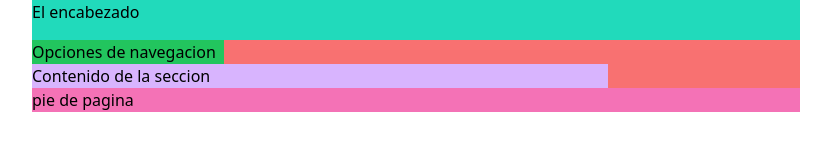
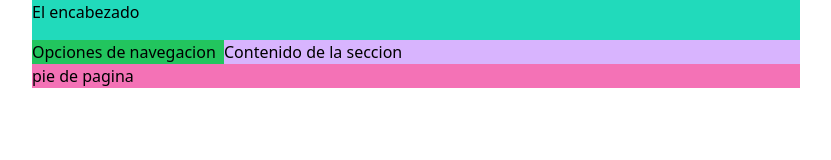
Before and after one commit to DerwinGitHub/proyectoTailwind, a website: page src/index.html in a window 1280 px wide. Shown: the whole page, without its empty margins (224-1055 px from the left). Drawn offline with nearby package versions, Linux system fonts and the light colour scheme; files that its build step writes are made by us from their sources.

Commit message:
Estructuracon grid Tailwind

```diff
--- a/src/index.html
+++ b/src/index.html
@@ -8,19 +8,19 @@
     <title>Modelo Cajas Floats</title>
 </head>
 <body>
-    <div class="mx-auto bg-orange-400 max-w-3xl container">
-        <header class="h-10 bg-[#21DABB]">
+    <div class="grid grid-cols-4 mx-auto bg-orange-400 max-w-3xl container">
+        <header class="col-span-4 h-10 bg-[#21DABB]">
             El encabezado
         </header>
-        <section class="flex flex-col bg-red-400">
-            <nav class="h-[101 px]  w-1/4 bg-green-500">
+
+            <nav class="h-[101 px]   bg-green-500">
                 Opciones de navegacion
             </nav>
-            <article class="w-3/4 bg-purple-300">
+            <article class="col-span-3 bg-purple-300">
                 Contenido de la seccion
             </article>
-        </section>
-        <footer class="clear-both bg-pink-400">
+
+        <footer class=" col-span-4 clear-both bg-pink-400">
             pie de pagina
         </footer>
     </div>
```
